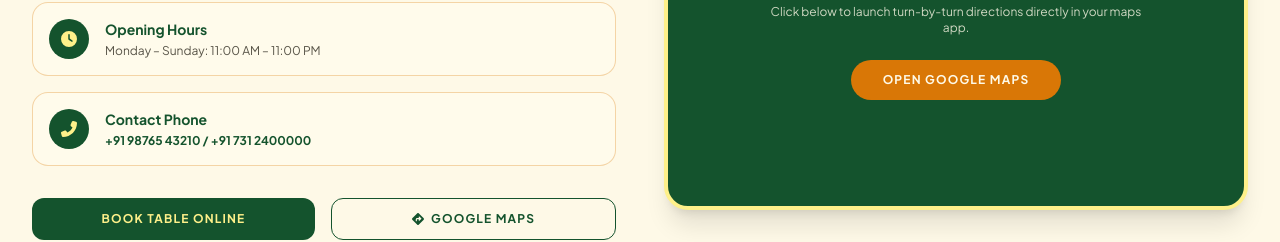
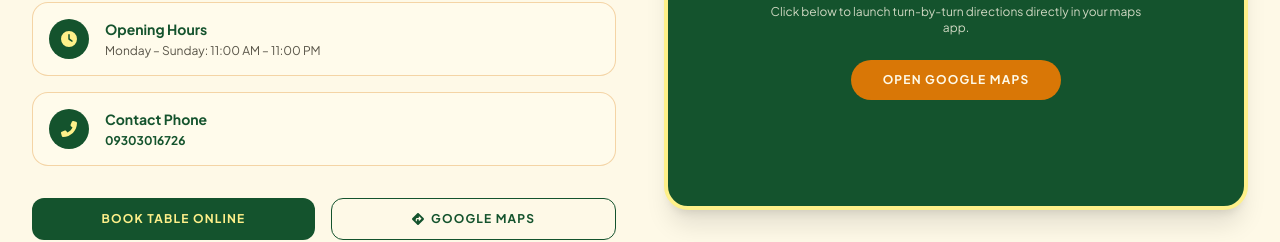
Before and after one commit to b-sharma9/Sattva-Food-for-Soul, a plain HTML site: page index.html in a window 1280 px wide. Shown: the part 3880-4122 px from the top of the page. Drawn offline with nearby package versions, Linux system fonts and the light colour scheme; a web font is replaced by a local one.

Commit message:
Update index.html

```diff
--- a/index.html
+++ b/index.html
@@ -622,7 +622,7 @@
                             </div>
                             <div>
                                 <h4 class="font-bold text-sm text-sunny-forest">Contact Phone</h4>
-                                <p class="text-xs font-bold text-sunny-forest mt-1">+91 98765 43210 / +91 731 2400000</p>
+                                <p class="text-xs font-bold text-sunny-forest mt-1">09303016726</p>
                             </div>
                         </div>
                     </div>
```
